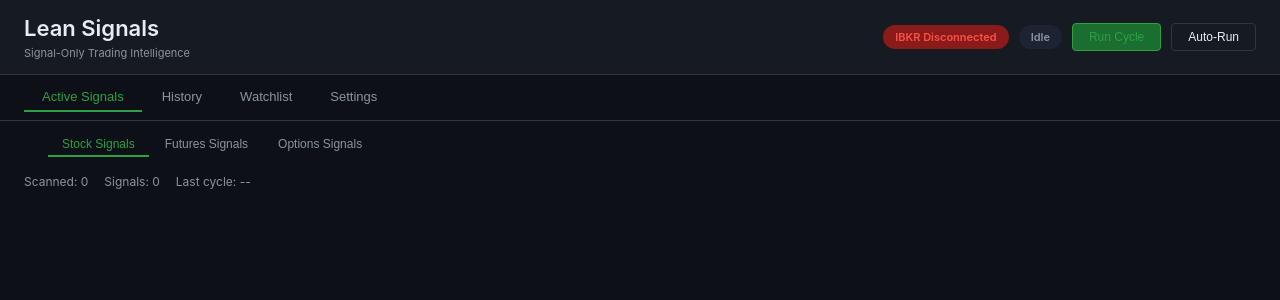
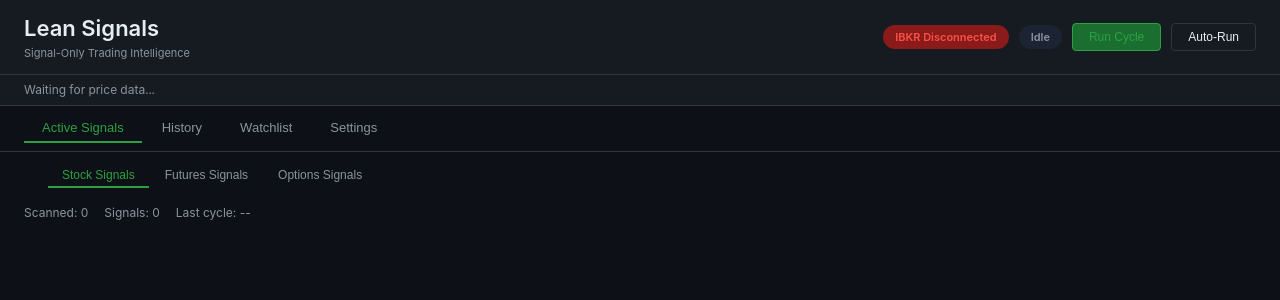
Before and after one commit to patelkrunal9985/Lean-Signal, a Python web app: template templates/dashboard.html in a window 1280 px wide. Shown: the top 300 px of the page. Run offline with Jinja, Linux system fonts and the light colour scheme; the template is opened without the code that fills it, so the values that code supplies are empty.

Commit message:
Add live price ticker, state duration badges, /api/prices endpoint (0 IBKR slots)

```diff
--- a/static/app.js
+++ b/static/app.js
@@ -8,6 +8,21 @@ let _currentSubTab = 'stock';
 let _status = {};
 let _autoRunActive = false;
 let _pollTimer = null;
+let _priceTimer = null;
+let _livePrices = {};
+
+function formatAge(sec) {
+  if (!sec || sec <= 0) return '';
+  if (sec < 60) return Math.round(sec) + 's';
+  if (sec < 3600) return Math.round(sec / 60) + 'm';
+  return Math.round(sec / 3600) + 'h';
+}
+
+function stateAge(ts) {
+  if (!ts) return '';
+  var age = (Date.now() / 1000) - ts;
+  return formatAge(age);
+}
 
 function formatBigNum(n) {
   if (!n || n === 0) return '0';
@@ -55,6 +70,9 @@ document.addEventListener('DOMContentLoaded', function() {
 
   loadStatus();
   _pollTimer = setInterval(loadStatus, 5000);
+  // Live price ticker — polls lightweight /api/prices (reads cache, 0 IBKR slots)
+  loadPrices();
+  _priceTimer = setInterval(loadPrices, 2000);
 });
 
 function switchTab(name) {
@@ -178,6 +196,44 @@ function updateUI() {
 }
 
 /* ═══════════════════════════════════════════════════════════════
+   Live Price Ticker (polls /api/prices — reads cache, 0 IBKR slots)
+   ═══════════════════════════════════════════════════════════════ */
+
+async function loadPrices() {
+  try {
+    var controller = new AbortController();
+    var timeout = setTimeout(function() { controller.abort(); }, 3000);
+    var resp = await fetch('/api/prices', { signal: controller.signal });
+    clearTimeout(timeout);
+    if (resp.ok) _livePrices = await resp.json();
+    renderPriceTicker();
+  } catch(e) { /* silent — ticker is non-critical */ }
+}
+
+function renderPriceTicker() {
+  var bar = document.getElementById('price-ticker-bar');
+  if (!bar) return;
+  // Show all tickers with live prices, stocks first then futures
+  var entries = [];
+  for (var t in _livePrices) {
+    var p = _livePrices[t];
+    if (p && p.price > 0) entries.push({ticker: t, price: p.price, change: p.change || 0});
+  }
+  entries.sort(function(a, b) {
+    var aFut = a.ticker.indexOf('=F') >= 0, bFut = b.ticker.indexOf('=F') >= 0;
+    if (aFut !== bFut) return aFut - bFut;
+    return a.ticker.localeCompare(b.ticker);
+  });
+  var html = '';
+  entries.forEach(function(e) {
+    var cls = e.change > 0 ? 'up' : e.change < 0 ? 'down' : '';
+    var arrow = e.change > 0 ? '▲' : e.change < 0 ? '▼' : '';
+    html += '<span class="ticker-quote"><strong>' + e.ticker.replace('=F','') + '</strong> <span class="' + cls + '">' + e.price.toFixed(0) + ' ' + arrow + '</span></span>';
+  });
+  bar.innerHTML = html || '<span style="color:var(--text-muted)">Waiting for price data...</span>';
+}
+
+/* ═══════════════════════════════════════════════════════════════
    Signal Rendering with 4-State Management
    ═══════════════════════════════════════════════════════════════ */
 
@@ -241,8 +297,10 @@ function createSignalCard(signal, cycle, flips, flipPotentials, signalStates) {
       }
       if (thisState) break;
     }
-    if (thisState && thisState.state && thisState.state !== 'none') {
-      signalStateHtml = '<span class="state-badge ' + thisState.state + '">' + thisState.state.toUpperCase() + ' x' + (thisState.consecutive_same || 1) + '</span>';
+    if (thisState && thisState.state && thisState.state !== 'none' && thisState.state !== 'watching') {
+      var dur = stateAge(thisState.state_since);
+      var durLabel = dur ? ' for ' + dur : '';
+      signalStateHtml = '<span class="state-badge ' + thisState.state + '">' + thisState.state.toUpperCase() + ' x' + (thisState.consecutive_same || 1) + durLabel + '</span>';
     }
   }
 
@@ -494,6 +552,28 @@ function showSignalPopup(signal, cycle) {
     document.getElementById('popup-vwap-pos').textContent = vw || '--';
   } else {
     sessionMeta.style.display = 'none';
+  }
+
+  // State duration
+  var popupState = document.getElementById('popup-state-duration');
+  if (popupState) { popupState.style.display = 'none'; popupState.textContent = ''; }
+  var foundState = false;
+  if (popupState && signalStates && signalStates.by_state) {
+    var tickerStates = signalStates.by_state;
+    for (var st in tickerStates) {
+      var tickersInState = tickerStates[st] || [];
+      for (var i = 0; i < tickersInState.length; i++) {
+        if (tickersInState[i].ticker === signal.ticker && tickersInState[i].state && tickersInState[i].state !== 'none' && tickersInState[i].state !== 'watching') {
+          var dur = stateAge(tickersInState[i].state_since);
+          popupState.textContent = tickersInState[i].state.toUpperCase() + ' x' + (tickersInState[i].consecutive_same || 1) + (dur ? ' for ' + dur : '');
+          popupState.className = 'state-badge ' + tickersInState[i].state;
+          popupState.style.display = 'inline-block';
+          foundState = true;
+          break;
+        }
+      }
+      if (foundState) break;
+    }
   }
 
   // Gate reason (rejected signals)
--- a/static/styles.css
+++ b/static/styles.css
@@ -132,6 +132,30 @@ header {
   font-size: 12px;
   color: var(--text-muted);
 }
+
+/* ── Live Price Ticker ── */
+.price-ticker-bar {
+  display: flex;
+  gap: 16px;
+  padding: 6px 24px;
+  background: var(--bg-card);
+  border-bottom: 1px solid var(--border);
+  font-size: 12px;
+  font-variant-numeric: tabular-nums;
+  overflow-x: auto;
+  white-space: nowrap;
+}
+.price-ticker-bar .ticker-quote {
+  display: inline-flex;
+  gap: 4px;
+  align-items: center;
+}
+.price-ticker-bar .ticker-quote strong {
+  color: var(--text-muted);
+  font-size: 11px;
+}
+.price-ticker-bar .up { color: var(--accent); }
+.price-ticker-bar .down { color: var(--danger); }
 
 /* ── Signal Card ── */
 .signal-card {
--- a/templates/dashboard.html
+++ b/templates/dashboard.html
@@ -20,6 +20,10 @@
       <button id="auto-run-btn" class="btn btn-secondary" onclick="toggleAutoRun()">Auto-Run</button>
     </div>
   </header>
+
+  <div id="price-ticker-bar" class="price-ticker-bar">
+    <span style="color:var(--text-muted)">Waiting for price data...</span>
+  </div>
 
   <nav class="tabs">
     <button class="tab active" data-tab="signals" onclick="switchTab('signals')">Active Signals</button>
@@ -106,6 +110,7 @@
         <div class="popup-metric"><label>Confidence</label><span id="popup-confidence"></span></div>
         <div class="popup-metric"><label>Regime</label><span id="popup-regime"></span></div>
         <div class="popup-metric"><label>Price</label><span id="popup-price"></span></div>
+        <div class="popup-metric"><label>State</label><span id="popup-state-duration" class="state-badge"></span></div>
       </div>
       <div id="popup-session-meta" class="popup-session-meta" style="display:none">
         <span><strong>Window:</strong> <span id="popup-time-window">--</span></span>
```
Also changed, not shown: server.py (+19 -0 lines).
